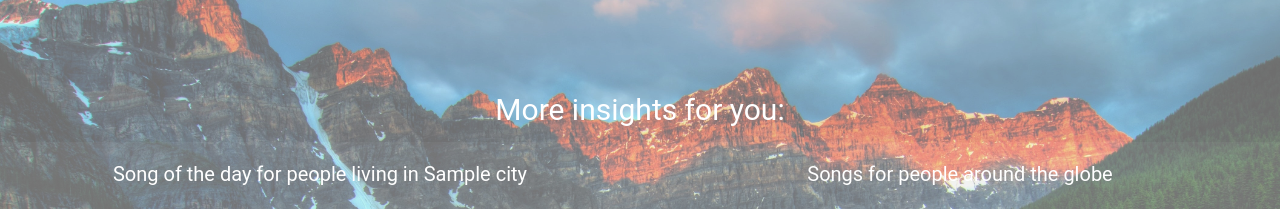
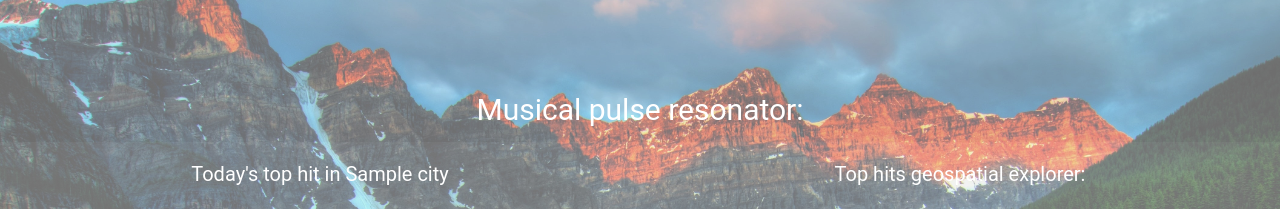
Before and after one commit to tehminghwang/moodmusicmapper, a Flask app: template api/templates/mood.html in a window 1280 px wide; the page is wider, and only the part inside the window is pictured. Shown: the part 933-1142 px from the top of that part. Run offline with Flask 3, Linux system fonts and the light colour scheme; the template is opened without the code that fills it: most values are stand-ins (such as "Sample title", 1, 10 or a date in 2020); some libraries are stand-ins or nearby versions.

```diff
--- a/api/app.py
+++ b/api/app.py
@@ -240,7 +240,7 @@ def response_page(input_mood):
         #country=time=cookies = "123abc" # temp placeholder
         #insert_into_database(cookies, valency, danceability, energy, mood, time, ipaddress, city, country)
 
-        response_html = render_template("mood.html", input_mood = input_mood, mood=playlist, response=response, reply=reply,
+        response_html = render_template("mood.html", input_mood=mood, mood=playlist, response=response, reply=reply,
                                         city=city, map_html=map_html, song_of_day=song_of_day, singer_of_day_top_song=singer_of_day_top_song)
         # Create a response object from the rendered HTML
         response = make_response(response_html)
--- a/api/templates/loading.html
+++ b/api/templates/loading.html
@@ -28,7 +28,7 @@
 
         /* Apply typing animation to h1 */
         h1 {
-            color: black;
+            color: white;
             font-family: 'Roboto', sans-serif;
             /* overflow: hidden; */
             white-space: nowrap;
--- a/api/templates/mood.html
+++ b/api/templates/mood.html
@@ -22,7 +22,7 @@
 	<div class="inner">
 	  <header><center>
 	      <h1>You are feeling {{ input_mood }} today.</h1>
-		  <h2><br>Would you have a new feeling?</h2>
+		  <h2><br>Share something else from your day?</h2>
 	  </header>
 	  <footer>
 	    <form action="/submit" method="post">
@@ -46,7 +46,7 @@
 	<!-- Banner -->
 	<section id="banner">
 	  <header>
-	    <h3 style="font-size: 40px;">Based on your mood, below are some songs you might want to listen to:</h3>
+	    <h3 style="font-size: 40px;">Feeling {{ input_mood }}? Tune in to your personalised playlist:</h3>
 	  </header>
 	</section>
 
@@ -102,7 +102,7 @@
 	<!-- Banner -->
 	<section id="banner">
 		<header>
-			<h3 style="font-size: 30px;">More insights for you:</h3>
+			<h3 style="font-size: 30px;">Musical pulse resonator:</h3>
 		</header>
 		</section>
 
@@ -110,7 +110,7 @@
 	<div class="two_col_container">
 	  <div class="left-column">
  	    <div class = "song">
-		  <h3 style="font-size: 20px;">Song of the day for people living in {{ city }}<br><br></h3>
+		  <h3 style="font-size: 20px;">Today's top hit in {{ city }}<br><br></h3>
 		  <iframe id="item" class="item" style="border-radius:12px"
 			src="https://open.spotify.com/embed/track/{{song_of_day}}"
 			width="50%" height="200px" frameBorder="0" allowfullscreen=""
@@ -138,7 +138,7 @@
 			  </div>
 			</div>
 		  <br><br>
-		  <h3 style="font-size: 20px;">A song by singer of the day for people living in {{ city }}<br><br></h3>
+		  <h3 style="font-size: 20px;">Today's top artist in {{ city }}<br><br></h3>
 		  <iframe id="item" class="item" style="border-radius:12px"
 			src="https://open.spotify.com/embed/track/{{song_of_day}}"
 			width="50%" height="200px" frameBorder="0" allowfullscreen=""
@@ -168,7 +168,7 @@
 		</div>
 	  </div>
 	  <div class="right-column">
-		<h3 style="font-size: 20px;">Songs for people around the globe<br><br></h3>
+		<h3 style="font-size: 20px;">Top hits geospatial explorer: <br><br></h3>
 		<div id="map">
 			{{ map_html|safe }}
 		</div>
```
